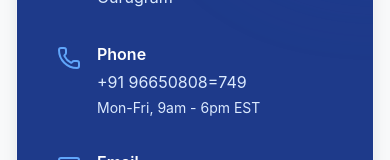
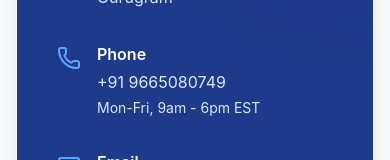
Before and after one commit to ibrajkhan/ICCWTech, a React (Vite) app: page /contact in a window 390 px wide. Shown: the part 549-709 px from the top of the page. Built offline with nearby package versions, Linux system fonts and the light colour scheme; no server answers.

Commit message:
changes done for the phone number

```diff
--- a/src/pages/Contact.jsx
+++ b/src/pages/Contact.jsx
@@ -119,7 +119,7 @@ const Contact = () => {
                   <Phone className="w-6 h-6 text-brand-400 mr-4 mt-1" />
                   <div>
                     <h4 className="font-semibold mb-1">Phone</h4>
-                    <p className="text-brand-100">+91 96650808=749</p>
+                    <p className="text-brand-100">+91 9665080749</p>
                     <p className="text-brand-100 text-sm mt-1">
                       Mon-Fri, 9am - 6pm EST
                     </p>
```
